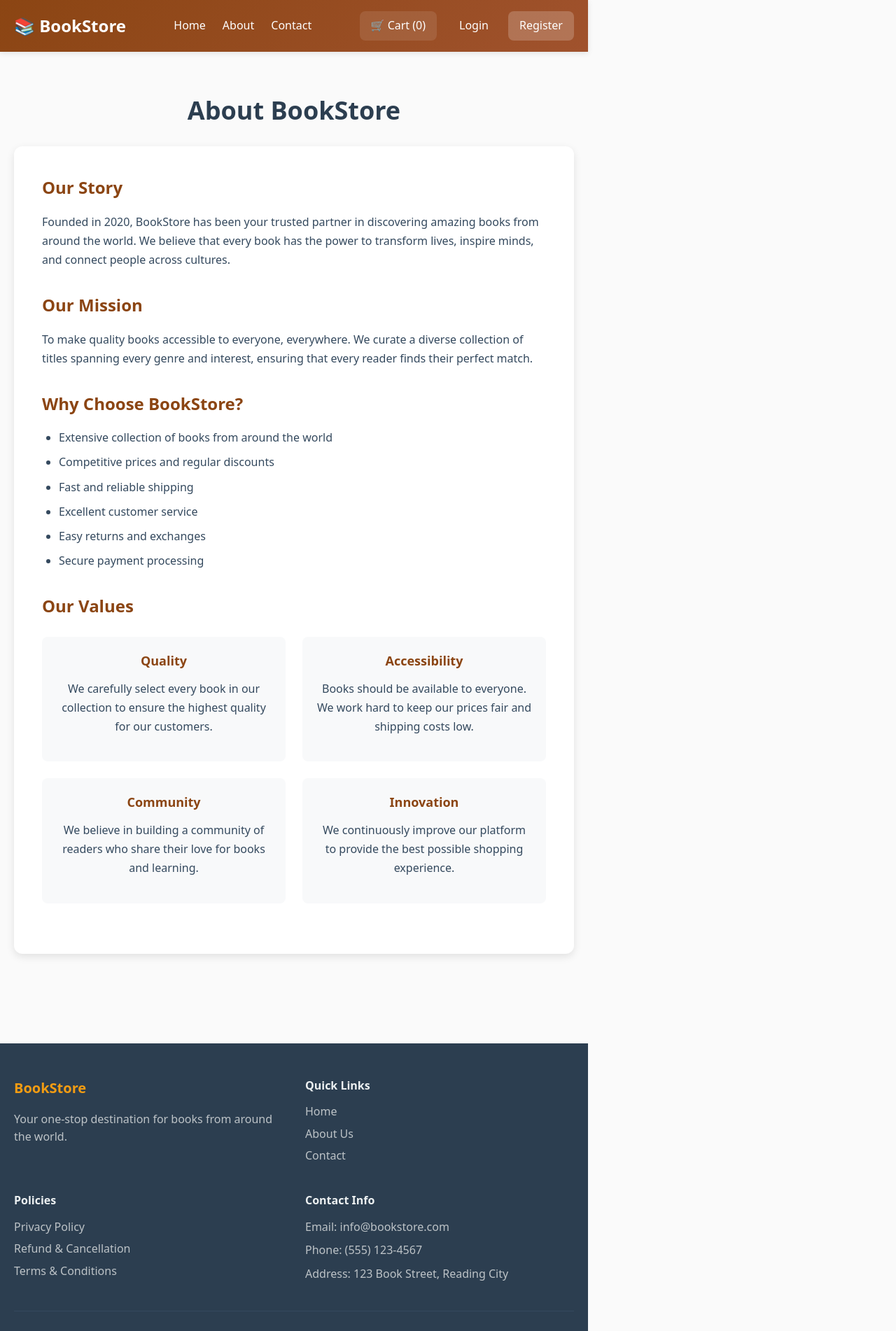
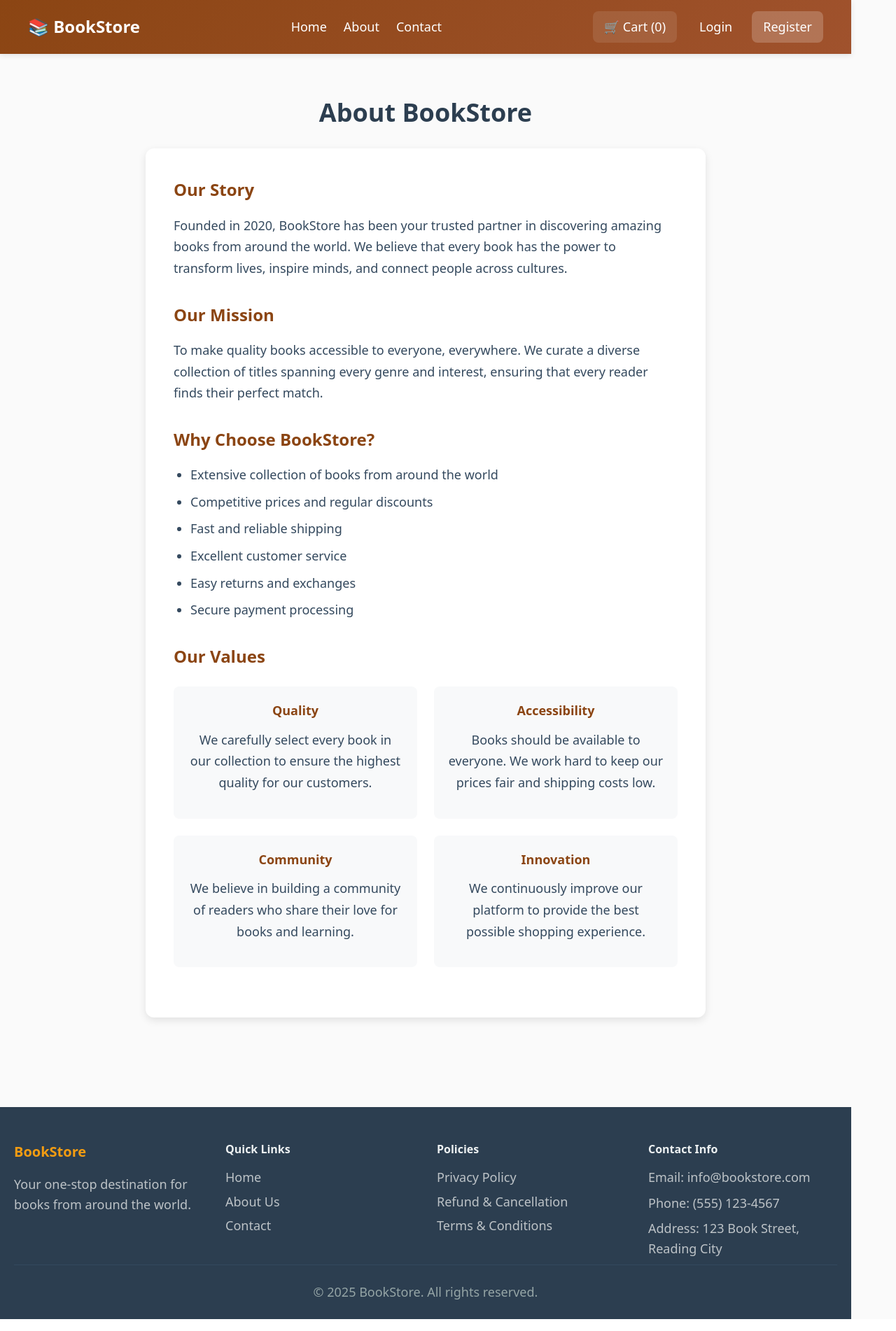
Before and after one commit to Croma12-ing/BooksStore, a React (Vite) app: page /about in a window 1280 px wide. Shown: the top 1902 px of the page at 70% size. Built offline with nearby package versions, Linux system fonts and the light colour scheme.

Commit message:
Update 1 App.css

```diff
--- a/src/App.css
+++ b/src/App.css
@@ -1293,3 +1293,92 @@ body {
     padding: 32px 20px;
   }
 }
+/* ✅ Already includes good responsiveness for mobile and tablet via media queries */
+/* ✅ We will now slightly tweak layout to ensure better scaling on full-screen laptops */
+
+/* ✅ Enhancement #1: Make font sizes and spacing slightly larger on larger screens */
+@media (min-width: 1280px) {
+  html {
+    font-size: 18px;
+  }
+
+  .container {
+    max-width: 1280px;
+  }
+
+  .hero-content h1 {
+    font-size: 56px;
+  }
+
+  .hero-content p {
+    font-size: 24px;
+  }
+
+  .books-grid {
+    gap: 40px;
+  }
+
+  .book-card {
+    border-radius: 16px;
+  }
+
+  .book-info {
+    padding: 24px;
+  }
+}
+
+/* ✅ Enhancement #2: Prevent fixed grid layout on large desktop */
+.books-grid {
+  grid-template-columns: repeat(auto-fit, minmax(260px, 1fr));
+}
+
+/* ✅ Enhancement #3: Widen checkout and cart sections slightly for desktop */
+@media (min-width: 1280px) {
+  .cart-content,
+  .checkout-content {
+    grid-template-columns: 3fr 1.2fr;
+    gap: 56px;
+  }
+
+  .cart-summary,
+  .order-summary {
+    padding: 32px;
+  }
+}
+
+/* ✅ Enhancement #4: Allow containers to grow slightly wider */
+.container {
+  max-width: 95vw;
+  width: 100%;
+  margin: 0 auto;
+  padding: 0 20px;
+}
+
+/* ✅ Enhancement #5: Ensure book-details images scale nicely */
+.book-image-large img {
+  width: 100%;
+  max-width: 100%;
+  height: auto;
+}
+
+/* ✅ Enhancement #6: Ensure footer and header look good on large screens */
+.footer-content {
+  max-width: 1200px;
+  margin: 0 auto;
+}
+
+.header-content {
+  max-width: 1200px;
+  margin: 0 auto;
+  padding: 0 20px;
+  width: 100%;
+}
+
+/* ✅ Enhancement #7: Avoid overflow */
+body {
+  overflow-x: hidden;
+}
+
+/* Keep rest of the original styles unchanged */
+
+/* Suggestion: Move this enhancement CSS into a separate file like "responsive-enhancements.css" or add to bottom of main stylesheet. */
```
